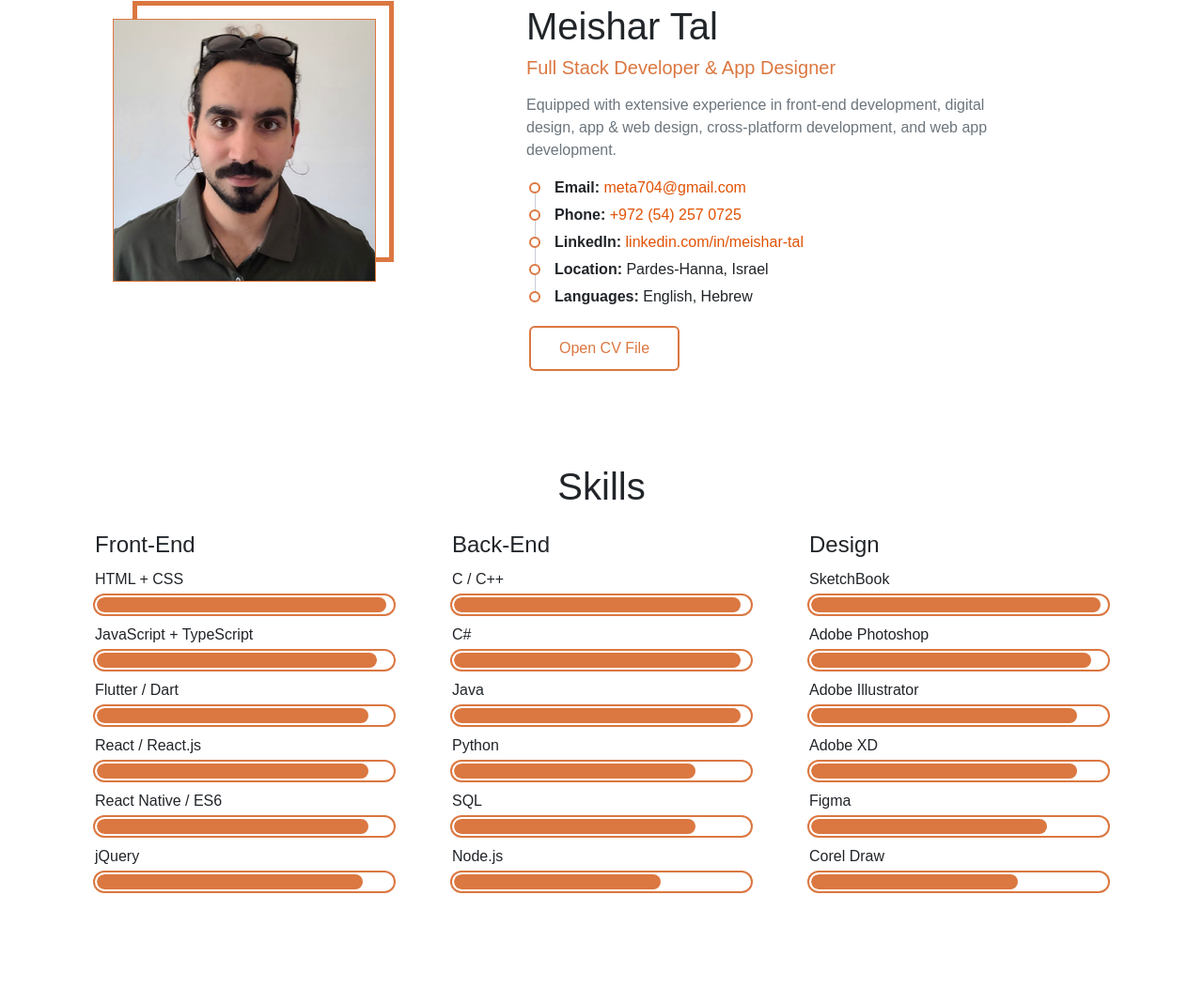
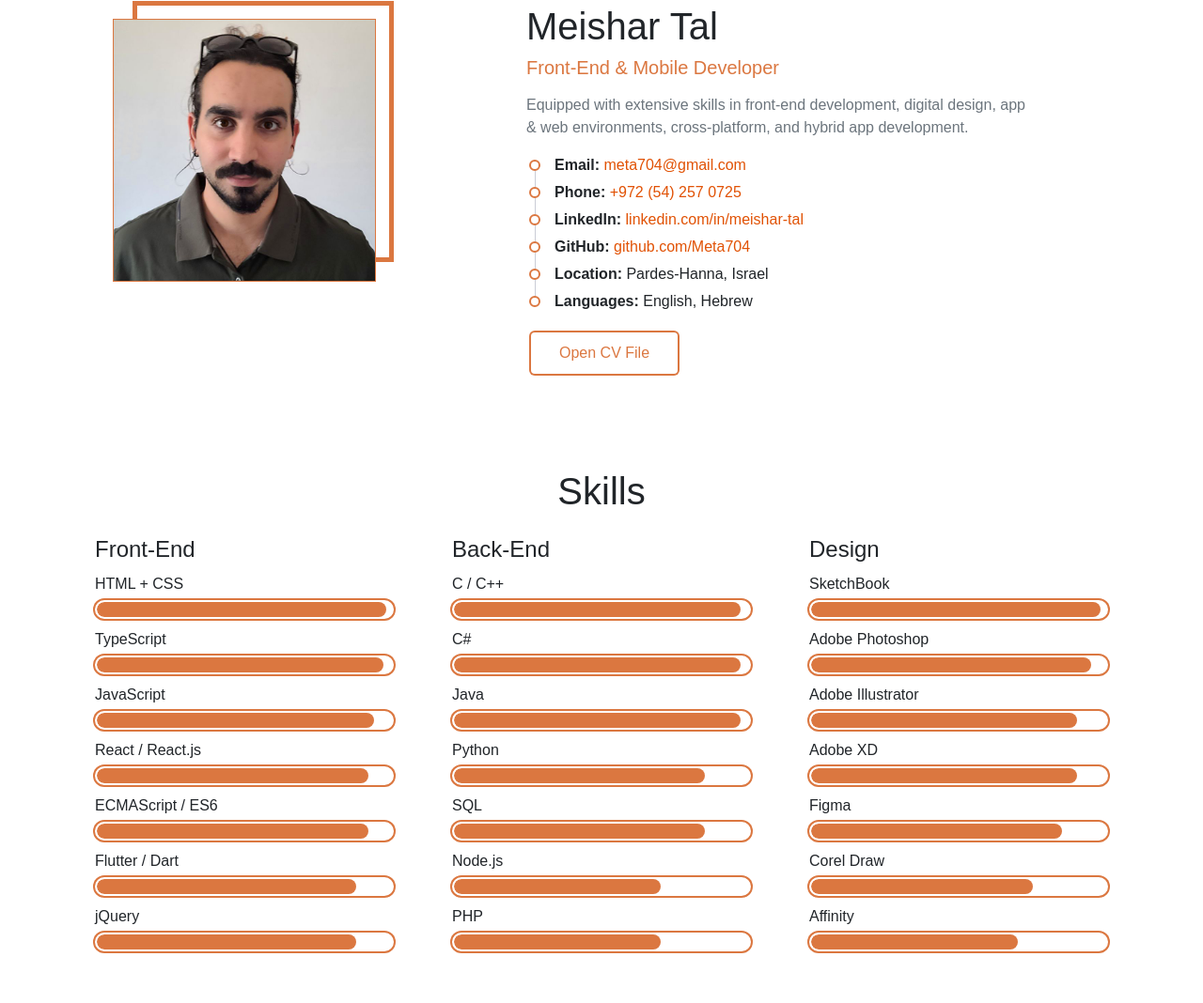
Before and after one commit to Meta704/portfolio, a plain HTML site: page index.html in a window 1280 px wide. Shown: the part 824-1892 px from the top of the page at 94% size. Drawn offline with Linux system fonts and the light colour scheme; some packages are replaced by stand-ins of ours; a script that the page names is missing; a web font is replaced by a local one.

Commit message:
Add files via upload

```diff
--- a/index.html
+++ b/index.html
@@ -68,7 +68,13 @@
     <div class="caption-header text-center wow zoomInDown">
       <img class="logo-img" alt="logo" src="assets/metux_white_sym.ico" />
       <h1 class="fw-light mb-4"><b class="fg-theme">Meishar</b> Tal</h1>
-      <div class="occupation-title">Full Stack Developer <span class="app-designer">& </span>App Designer</div>
+      <div class="occupation-title">
+        Front-End
+        <span class="app-designer">| </span>
+        Mobile
+        <span class="app-designer">| </span>
+        Design
+      </div>
     </div> <!-- End Caption header -->
     <div class="floating-button"><span class="ti-mouse"></span></div>
   </div>
@@ -83,15 +89,15 @@
         </div>
         <div class="col-lg-6 offset-lg-1 wow fadeInRight">
           <h1 class="fw-light">Meishar Tal</h1>
-          <h5 class="fg-theme mb-3">Full Stack Developer & App Designer</h5>
-          <p class="text-muted">Equipped with extensive experience in front-end development,
-            digital design, app & web design, cross-platform development, and web app development.
+          <h5 class="fg-theme mb-3">Front-End & Mobile Developer</h5>
+          <p class="text-muted">Equipped with extensive skills in front-end development,
+            digital design, app & web environments, cross-platform, and hybrid app development.
           </p>
           <ul class="theme-list">
             <li><b>Email:</b> <a href="mailto:meta704@gmail.com">meta704@gmail.com</a></li>
             <li><b>Phone:</b> <a href="tel:+972542570725">+972 (54) 257 0725</a></li>
-            <li><b>LinkedIn:</b> <a href="https://www.linkedin.com/in/meishar-tal"
-                target="_blank">linkedin.com/in/meishar-tal</a></li>
+            <li><b>LinkedIn:</b> <a href="https://www.linkedin.com/in/meishar-tal" target="_blank">linkedin.com/in/meishar-tal</a></li>
+            <li><b>GitHub:</b> <a href="https://github.com/Meta704" target="_blank">github.com/Meta704</a></li>
             <li><b>Location:</b> Pardes-Hanna, Israel</li>
             <li><b>Languages:</b> English, Hebrew</li>
           </ul>
@@ -117,17 +123,17 @@
             </div>
 
             <div class="progress-wrapper wow fadeInUp">
-              <span class="caption">JavaScript + TypeScript</span>
+              <span class="caption">TypeScript</span>
               <div class="progress">
-                <div class="progress-bar" role="progressbar" style="width: 95%" aria-valuenow="75" aria-valuemin="0"
+                <div class="progress-bar" role="progressbar" style="width: 97%" aria-valuenow="75" aria-valuemin="0"
                   aria-valuemax="100"></div>
               </div>
             </div>
 
             <div class="progress-wrapper wow fadeInUp">
-              <span class="caption">Flutter / Dart</span>
+              <span class="caption">JavaScript</span>
               <div class="progress">
-                <div class="progress-bar" role="progressbar" style="width: 92%" aria-valuenow="75" aria-valuemin="0"
+                <div class="progress-bar" role="progressbar" style="width: 94%" aria-valuenow="75" aria-valuemin="0"
                 aria-valuemax="100"></div>
               </div>
             </div>
@@ -141,7 +147,7 @@
             </div>
 
             <div class="progress-wrapper wow fadeInUp">
-              <span class="caption">React Native / ES6</span>
+              <span class="caption">ECMAScript / ES6</span>
               <div class="progress">
                 <div class="progress-bar" role="progressbar" style="width: 92%" aria-valuenow="75" aria-valuemin="0"
                   aria-valuemax="100"></div>
@@ -149,9 +155,17 @@
             </div>
 
             <div class="progress-wrapper wow fadeInUp">
+              <span class="caption">Flutter / Dart</span>
+              <div class="progress">
+                <div class="progress-bar" role="progressbar" style="width: 88%" aria-valuenow="75" aria-valuemin="0"
+                  aria-valuemax="100"></div>
+              </div>
+            </div>
+
+            <div class="progress-wrapper wow fadeInUp">
               <span class="caption">jQuery</span>
               <div class="progress">
-                <div class="progress-bar" role="progressbar" style="width: 90%" aria-valuenow="75" aria-valuemin="0"
+                <div class="progress-bar" role="progressbar" style="width: 88%" aria-valuenow="75" aria-valuemin="0"
                 aria-valuemax="100"></div>
               </div>
             </div>
@@ -191,7 +205,7 @@
             <div class="progress-wrapper wow fadeInUp">
               <span class="caption">Python</span>
               <div class="progress">
-                <div class="progress-bar" role="progressbar" style="width: 82%" aria-valuenow="75" aria-valuemin="0"
+                <div class="progress-bar" role="progressbar" style="width: 85%" aria-valuenow="75" aria-valuemin="0"
                   aria-valuemax="100"></div>
               </div>
             </div>
@@ -199,13 +213,21 @@
             <div class="progress-wrapper wow fadeInUp">
               <span class="caption">SQL</span>
               <div class="progress">
-                <div class="progress-bar" role="progressbar" style="width: 82%" aria-valuenow="75" aria-valuemin="0"
+                <div class="progress-bar" role="progressbar" style="width: 85%" aria-valuenow="75" aria-valuemin="0"
                   aria-valuemax="100"></div>
               </div>
             </div>
 
             <div class="progress-wrapper wow fadeInUp">
               <span class="caption">Node.js</span>
+              <div class="progress">
+                <div class="progress-bar" role="progressbar" style="width: 70%" aria-valuenow="75" aria-valuemin="0"
+                  aria-valuemax="100"></div>
+              </div>
+            </div>
+
+            <div class="progress-wrapper wow fadeInUp">
+              <span class="caption">PHP</span>
               <div class="progress">
                 <div class="progress-bar" role="progressbar" style="width: 70%" aria-valuenow="75" aria-valuemin="0"
                   aria-valuemax="100"></div>
@@ -254,13 +276,21 @@
             <div class="progress-wrapper wow fadeInUp">
               <span class="caption">Figma</span>
               <div class="progress">
-                <div class="progress-bar" role="progressbar" style="width: 80%;" aria-valuenow="75" aria-valuemin="0"
+                <div class="progress-bar" role="progressbar" style="width: 85%;" aria-valuenow="75" aria-valuemin="0"
                   aria-valuemax="100"></div>
               </div>
             </div>
 
             <div class="progress-wrapper wow fadeInUp">
               <span class="caption">Corel Draw</span>
+              <div class="progress">
+                <div class="progress-bar" role="progressbar" style="width: 75%;" aria-valuenow="75" aria-valuemin="0"
+                  aria-valuemax="100"></div>
+              </div>
+            </div>
+
+            <div class="progress-wrapper wow fadeInUp">
+              <span class="caption">Affinity</span>
               <div class="progress">
                 <div class="progress-bar" role="progressbar" style="width: 70%;" aria-valuenow="75" aria-valuemin="0"
                   aria-valuemax="100"></div>
@@ -415,7 +445,7 @@
             <li>
               <div class="title">2020 - 2023</div>
               <div class="details">
-                <h5>Full Stack Developer</h5>
+                <h5>Mobile Developer</h5>
                 <medium class="fg-theme">TECnical Development</medium>
                 <small class="fg-theme">Pardes-Hanna, IL / Remote</small>
                 <p>
@@ -430,7 +460,7 @@
             <li>
               <div class="title">2015 - 2017</div>
               <div class="details">
-                <h5>Web Developer & UI/UX Designer</h5>
+                <h5>Web & UI Designer</h5>
                 <medium class="fg-theme">Independant</medium>
                 <small class="fg-theme">Be'er-Sheva, IL / Hybrid</small>
                 <p>
@@ -466,7 +496,7 @@
             <li>
               <div class="title" style="background-color: #6d7a4f;">2008 - 2011</div>
               <div class="details">
-                <h5>Field networking and system operator
+                <h5>Field networking and system admin
                 </h5>
                 <small class="fg-theme">[First Sgt.] Medical Corp / Ground Forces</small>
                 <p>
```
Lines whose indentation alone changed are shown as unchanged.
